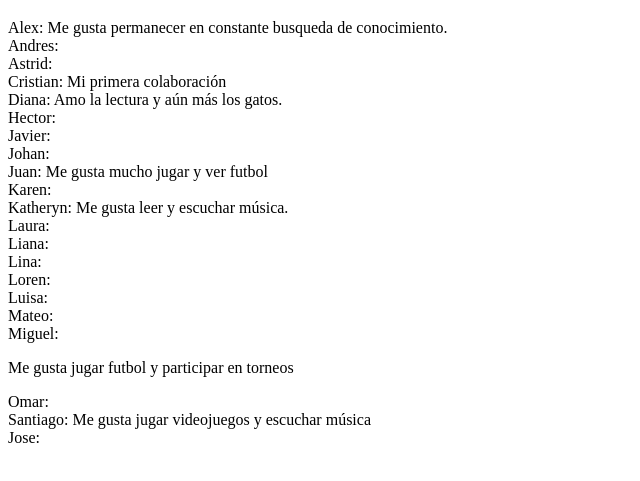
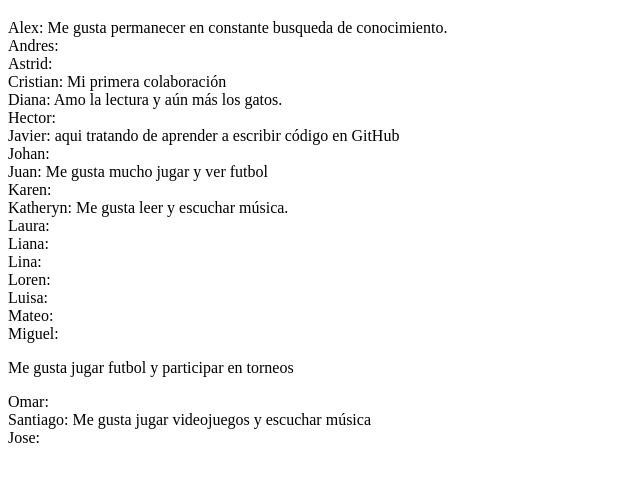
Before and after one commit to devyizuz/demo.github.io, a plain HTML site: page index.html in a window 1280 px wide. Shown: the part 61-542 px from the top of the page, without its empty margins (0-640 px from the left). Drawn offline with Linux system fonts and the light colour scheme.

Commit message:
Primer cambio

```diff
--- a/index.html
+++ b/index.html
@@ -21,7 +21,7 @@
 
 <div> Hector: </div>
 
-<div> Javier: </div>
+<div> Javier: aqui tratando de aprender a escribir código en GitHub </div>
 
 <div> Johan: </div>
 
```
